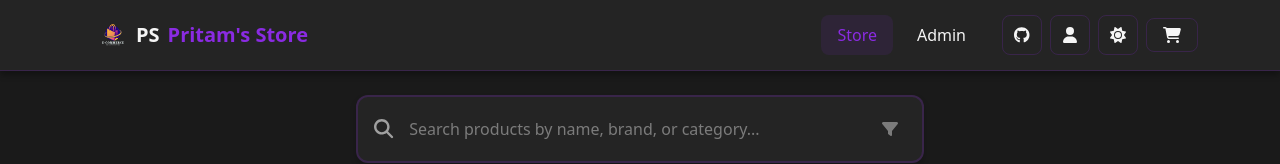
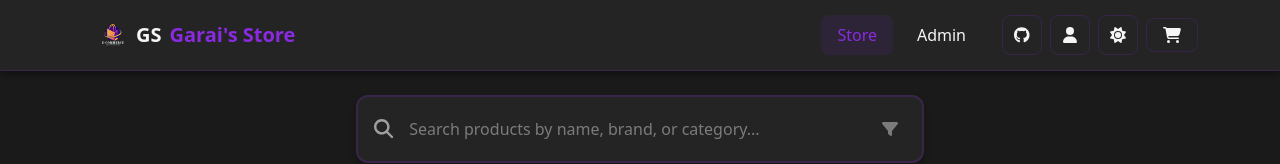
Before and after one commit to Pritam029/Online-Shop, a React (Vite) app: page / in a window 1280 px wide. Shown: the top 164 px of the page. Built offline with nearby package versions, Linux system fonts and the light colour scheme.

Commit message:
store name update

```diff
--- a/src/components/Navbar.jsx
+++ b/src/components/Navbar.jsx
@@ -14,8 +14,8 @@ export function Navbar() {
         <nav className="navbar sticky-top">
             <Container className="d-flex justify-content-between align-items-center">
                 <NavLink to="/" className="navbar-brand">
-                    <img src="/imgs/logo.svg" alt="Logo" width="30" height="30" />PS
-                    <span className="text-primary text-color">Pritam's Store</span>
+                    <img src="/imgs/logo.svg" alt="Logo" width="30" height="30" />GS
+                    <span className="text-primary text-color">Garai's Store</span>
                 </NavLink>
 
                 <div className="d-flex align-items-center gap-3">
```
